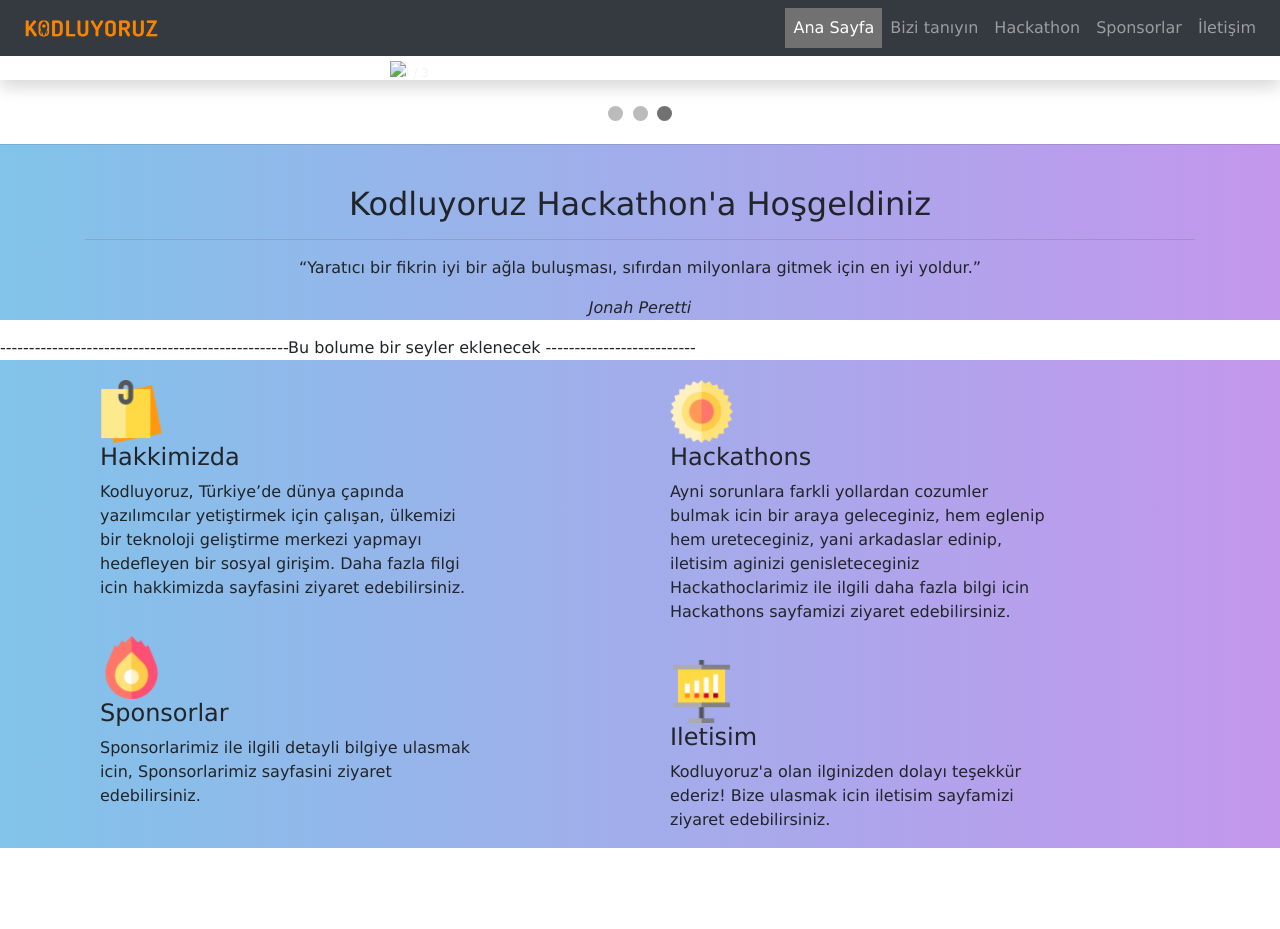
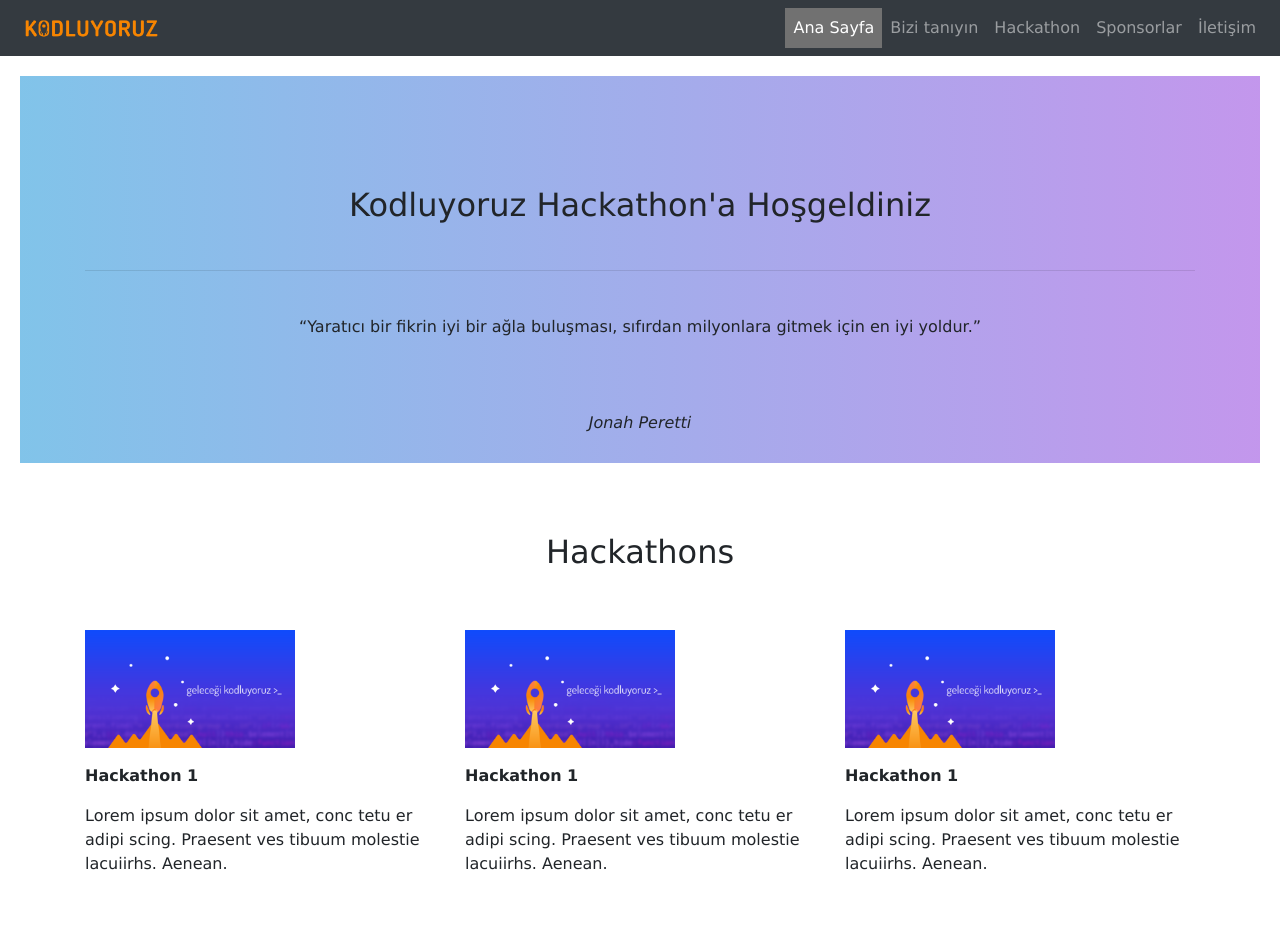
Before and after one commit to moondayz/KappaWebPage-Kodluyoruz, a plain HTML site: page Kappa/index.html in a window 1280 px wide. Shown: the top 929 px of the page. Before the commit the page ends 848 px from the top, so only its background shows below. Drawn offline with nearby package versions, Linux system fonts and the light colour scheme.

Commit message:
Anasayfa tamamlandi

```diff
--- a/Kappa/assets/css/index.css
+++ b/Kappa/assets/css/index.css
@@ -82,6 +82,12 @@
 
 .sectionBg{
   background: linear-gradient(90deg,rgba(45,156,219,.6),rgba(155,81,224,.6));
+  line-height: 80px;
+  margin: 20px;
+}
+.infoBg{
+  background: linear-gradient(90deg,rgba(45,156,219,.6),rgba(155,81,224,.6));
+  margin: 20px;
 }
 
 .img-style{
@@ -90,3 +96,12 @@
   width: 60%;
   padding-top: 20px;
 }
+
+.news-box {
+  padding: 20px;
+
+}
+
+h2{
+  padding: 30px;
+}
--- a/Kappa/index.html
+++ b/Kappa/index.html
@@ -36,65 +36,92 @@
         </div>
     </nav>
 
-    <section>
-<header class="bg-white shadow">
-
-
-        <div class="slideshow-container">
-            <div class="mySlides fade">
-                <div class="numbertext">1 / 3</div>
-                <img src="./assets/img/logo.png">
-            </div>
-            <div class="mySlides fade">
-                <div class="numbertext">2 / 3</div>
-                <img src="./assets/img/logo.png">
-            </div>
-            <div class="mySlides fade">
-                <div class="numbertext">3 / 3</div>
-                <img src="./assets/img/logo.png">
-            </div>
-
-        </div>
-
-    </header>
-        <br>
-
-        <div style="text-align:center">
-            <span class="dot"></span>
-            <span class="dot"></span>
-            <span class="dot"></span>
-        </div>
-
-    </section>
 
     <section class="sectionBg">
-            <hr />
+
         <div class="container text-center">
             <br>
             <h2>Kodluyoruz Hackathon'a Hoşgeldiniz</h2>
             <hr />
             <p>“Yaratıcı bir fikrin iyi bir ağla buluşması, sıfırdan milyonlara gitmek için en iyi yoldur.”</p>
-        <p><em>Jonah Peretti</em></p> </div>
+            <p><em>Jonah Peretti</em></p>
+        </div>
     </section>
-        --------------------------------------------------Bu bolume bir seyler eklenecek --------------------------
-        <section>
 
+    <section class="news-box">
+        <div class="container">
+            <div class="row">
+       <div class="container text-center">
+							<h2>Hackathons</h2>
+						</div>
+                <div class="col-lg-4 col-md-4 col-sm-12">
+                    <div class="newsBox">
+                        <div class="thumbnail">
+                            <figure><img src="assets/img/first.png" class="img-style" alt=""></figure>
+                            <div class="caption maxheight2">
+                            <div class="box_inner">
+                                        <div class="box">
+                                            <p class="title"><strong>Hackathon 1</strong></p>
+                                            <p>Lorem ipsum dolor sit amet, conc tetu er adipi scing. Praesent ves tibuum molestie lacuiirhs. Aenean.</p>
+                                        </div>
+
+                                </div>
+                            </div>
+                        </div>
+                    </div>
+                </div>
+                <div class="col-lg-4 col-md-4 col-sm-12">
+                    <div class="newsBox">
+                        <div class="thumbnail">
+                            <figure><img src="assets/img/first.png" class="img-style" alt=""></figure>
+                            <div class="caption maxheight2">
+                            <div class="box_inner">
+                                        <div class="box">
+                                            <p class="title"><strong>Hackathon 1</strong></p>
+                                            <p>Lorem ipsum dolor sit amet, conc tetu er adipi scing. Praesent ves tibuum molestie lacuiirhs. Aenean.</p>
+                                        </div>
+
+                                </div>
+                            </div>
+                        </div>
+                    </div>
+                </div>
+                <div class="col-lg-4 col-md-4 col-sm-12">
+                    <div class="newsBox">
+                        <div class="thumbnail">
+                            <figure><img src="assets/img/first.png"  class="img-style"alt=""></figure>
+                            <div class="caption maxheight2">
+                           <div class="box_inner">
+                                        <div class="box">
+                                            <p class="title"><strong>Hackathon 1</strong></p>
+                                            <p>Lorem ipsum dolor sit amet, conc tetu er adipi scing. Praesent ves tibuum molestie lacuiirhs. Aenean.</p>
+                                        </div>
+
+                                </div>
+                            </div>
+                        </div>
+                    </div>
+                </div>
+            </div>
+        </div>
     </section>
 
 
 
-            <section class="features sectionBg spacing">
+    <section class="features infoBg spacing">
         <div class="container">
 
             <div class="row">
                 <div class="col-md-6">
                     <div class="featuresPro">
                         <div class="col-md-3 col-sm-3 col-xs-3 text-left">
-                                <img src="./assets/img/notes.png" class="img-style" > </div>
+                            <img src="./assets/img/notes.png" class="img-style">
+                        </div>
                         <div class="col-md-9 col-sm-9 col-xs-9">
                             <!--features 1-->
                             <h4>Hakkimizda</h4>
-                                    <p>Kodluyoruz, Türkiye’de dünya çapında yazılımcılar yetiştirmek için çalışan, ülkemizi bir teknoloji geliştirme merkezi yapmayı hedefleyen bir sosyal girişim.
+                            <p>Kodluyoruz, Türkiye’de dünya çapında yazılımcılar yetiştirmek için çalışan, ülkemizi bir
+                                teknoloji geliştirme merkezi yapmayı hedefleyen bir sosyal girişim.
                                 Daha fazla filgi icin hakkimizda sayfasini ziyaret edebilirsiniz.
                             </p>
                             <!--features 1 end-->
@@ -102,11 +129,12 @@
                     </div>
                     <div class="featuresPro">
                         <div class="col-md-3 col-sm-3 col-xs-3 text-left"><img src="./assets/img/heat.png"
-                                    class="img-style"       ></div>
+                                class="img-style"></div>
                         <div class="col-md-9 col-sm-9 col-xs-9">
                             <!--features 2-->
                             <h4>Sponsorlar</h4>
-                                    <p>Sponsorlarimiz ile ilgili detayli bilgiye ulasmak icin, Sponsorlarimiz sayfasini ziyaret edebilirsiniz.</p>
+                            <p>Sponsorlarimiz ile ilgili detayli bilgiye ulasmak icin, Sponsorlarimiz sayfasini ziyaret
+                                edebilirsiniz.</p>
                             <!--features 2 end-->
                         </div>
                     </div>
@@ -114,11 +142,13 @@
                 <div class="col-md-6">
                     <div class="featuresPro">
                         <div class="col-md-3 col-sm-3 col-xs-3 text-left"><img src="./assets/img/sun.png"
-                                    class="img-style"  ></div>
+                                class="img-style"></div>
                         <div class="col-md-9 col-sm-9 col-xs-9">
                             <!--features 3-->
                             <h4>Hackathons</h4>
-                                    <p>Ayni sorunlara farkli yollardan cozumler bulmak icin bir araya geleceginiz, hem eglenip hem ureteceginiz, yani arkadaslar edinip, iletisim aginizi genisleteceginiz Hackathoclarimiz ile ilgili daha fazla bilgi icin
+                            <p>Ayni sorunlara farkli yollardan cozumler bulmak icin bir araya geleceginiz, hem eglenip
+                                hem ureteceginiz, yani arkadaslar edinip, iletisim aginizi genisleteceginiz
+                                Hackathoclarimiz ile ilgili daha fazla bilgi icin
                                 Hackathons sayfamizi ziyaret edebilirsiniz.
                             </p>
                             <!--features 3 end-->
@@ -126,11 +156,12 @@
                     </div>
                     <div class="featuresPro">
                         <div class="col-md-3 col-sm-3 col-xs-3 text-left"><img src="./assets/img/screen.png"
-                                    class="img-style"   ></div>
+                                class="img-style"></div>
                         <div class="col-md-9 col-sm-9 col-xs-9">
                             <!--features 4-->
                             <h4>Iletisim</h4>
-                                    <p>Kodluyoruz'a olan ilginizden dolayı teşekkür ederiz! Bize ulasmak icin iletisim sayfamizi ziyaret edebilirsiniz.</p>
+                            <p>Kodluyoruz'a olan ilginizden dolayı teşekkür ederiz! Bize ulasmak icin iletisim sayfamizi
+                                ziyaret edebilirsiniz.</p>
                             <!--features 4 end-->
                         </div>
                     </div>
@@ -145,31 +176,10 @@
     <script src="http://netdna.bootstrapcdn.com/bootstrap/3.0.0/js/bootstrap.min.js"></script>
 
 
-        <script>
-            var slideIndex = 0;
-            showSlides();
-
-            function showSlides() {
-                var i;
-                var slides = document.getElementsByClassName("mySlides");
-                var dots = document.getElementsByClassName("dot");
-                for (i = 0; i < slides.length; i++) {
-                    slides[i].style.display = "none";
-                }
-                slideIndex++;
-                if (slideIndex > slides.length) { slideIndex = 1 }
-                for (i = 0; i < dots.length; i++) {
-                    dots[i].className = dots[i].className.replace(" active", "");
-                }
-                slides[slideIndex - 1].style.display = "block";
-                dots[slideIndex - 1].className += " active";
-                setTimeout(showSlides, 2000); // Change image every 2 seconds
-            }
-        </script>
-
 </body>
 
-
-<div class="dv"></div>
+<footer>
+    Footer
+</footer>
 
 </html>
```
Lines whose indentation alone changed are shown as unchanged.
